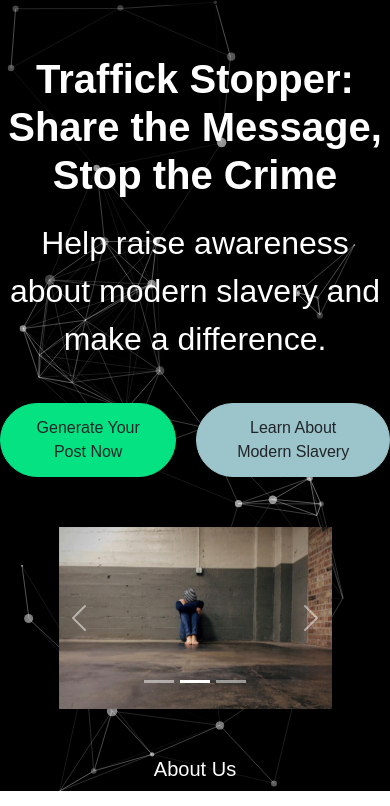
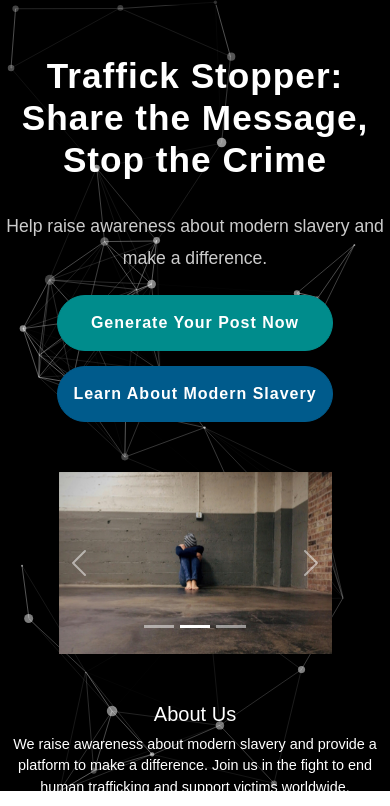
Before and after one commit to dimitri-edel/team-8-jan, a plain HTML site: page index.html in a window 390 px wide. Shown: the part 53-859 px from the top of the page. Drawn offline with nearby package versions, Linux system fonts and the light colour scheme.

Commit message:
Style Landing Page

```diff
--- a/assets/css/header.css
+++ b/assets/css/header.css
@@ -12,53 +12,61 @@
     flex-wrap: wrap;
 }
 
-.hero-content {
-    width: 100%;
-}
-
 .hero-content h1 {
     font-size: var(--font-size-heading);
-    font-weight: bold;
-    margin-bottom: 20px;
+    font-weight: 700;
+    margin-bottom: 30px;
+    color: var(--white-color);
 }
 
 .hero-content p {
     font-size: var(--font-size-subheading);
+    font-weight: 300;
     margin-bottom: 40px;
+    color: rgba(255, 255, 255, 0.8);
+    line-height: 1.8;
+    max-width: 800px;
+    margin-left: auto;
+    margin-right: auto;
 }
 
 .cta-buttons {
     display: flex;
     justify-content: center;
     gap: 20px;
+    flex-wrap: wrap;
 }
 
 .cta-buttons .btn {
     font-size: var(--font-size-base);
-    padding: 12px 30px;
+    padding: 14px 35px;
     border-radius: 50px;
     transition: all 0.3s ease;
+    font-weight: bold;
+    letter-spacing: 1px;
 }
 
 .primary {
-    background-color: var(--accent-color-dark);
-    border-color: var(--accent-color-dark);
+    background-color: #008C8C;
+    border-color: #008C8C;
+    color: var(--white-color);
 }
 
 .primary:hover {
-    background-color: var(--accent-color-light);
-    border-color: var(--accent-color-light);
-    color: var(--primary-color);
+    background-color: #ffffff;
+    border-color: #008C8C;
+    color: #008C8C;
 }
 
 .secondary {
-    background-color: var(--secondary-color);
-    border-color: var(--secondary-color);
+    background-color: #005B8C;
+    border-color: #005B8C;
+    color: var(--white-color);
 }
 
 .secondary:hover {
-    background-color: var(--primary-color);
-    border-color: var(--primary-color);
+    background-color: #00A9E0;
+    border-color: #00A9E0;
     color: var(--white-color);
 }
 
@@ -84,3 +92,25 @@
     max-height: 400px;
     object-fit: cover;
 }
+
+@media (max-width: 768px) {
+    .hero-content h1 {
+        font-size: 2.2rem;
+        letter-spacing: 1px;
+    }
+
+    .hero-content p {
+        font-size: 1.1rem;
+        margin-bottom: 20px;
+    }
+
+    .cta-buttons {
+        flex-direction: column;
+        gap: 15px;
+    }
+
+    .cta-buttons .btn {
+        width: 100%;
+        padding: 15px;
+    }
+}
--- a/index.html
+++ b/index.html
@@ -16,6 +16,10 @@
     <!-- Custom CSS -->
     <link rel="stylesheet" href="assets/css/styles.css">
     <link rel="stylesheet" href="assets/css/header.css">
+
+    <!-- Font Awesome CDN -->
+<link href="https://cdnjs.cloudflare.com/ajax/libs/font-awesome/6.0.0-beta3/css/all.min.css" rel="stylesheet">
+
 
     <!-- Particles -->
     <script src="https://cdn.jsdelivr.net/particles.js/2.0.0/particles.min.js"></script>
```
